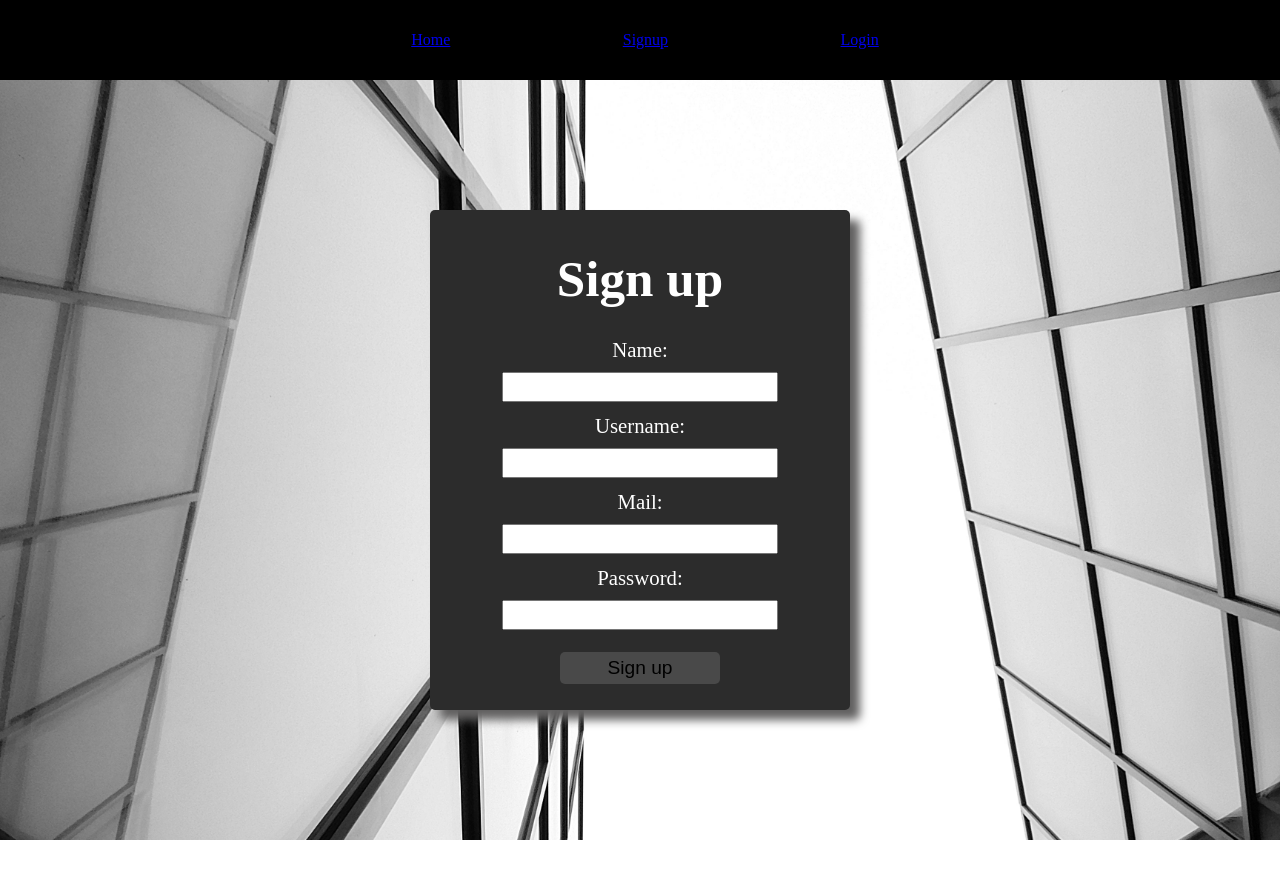
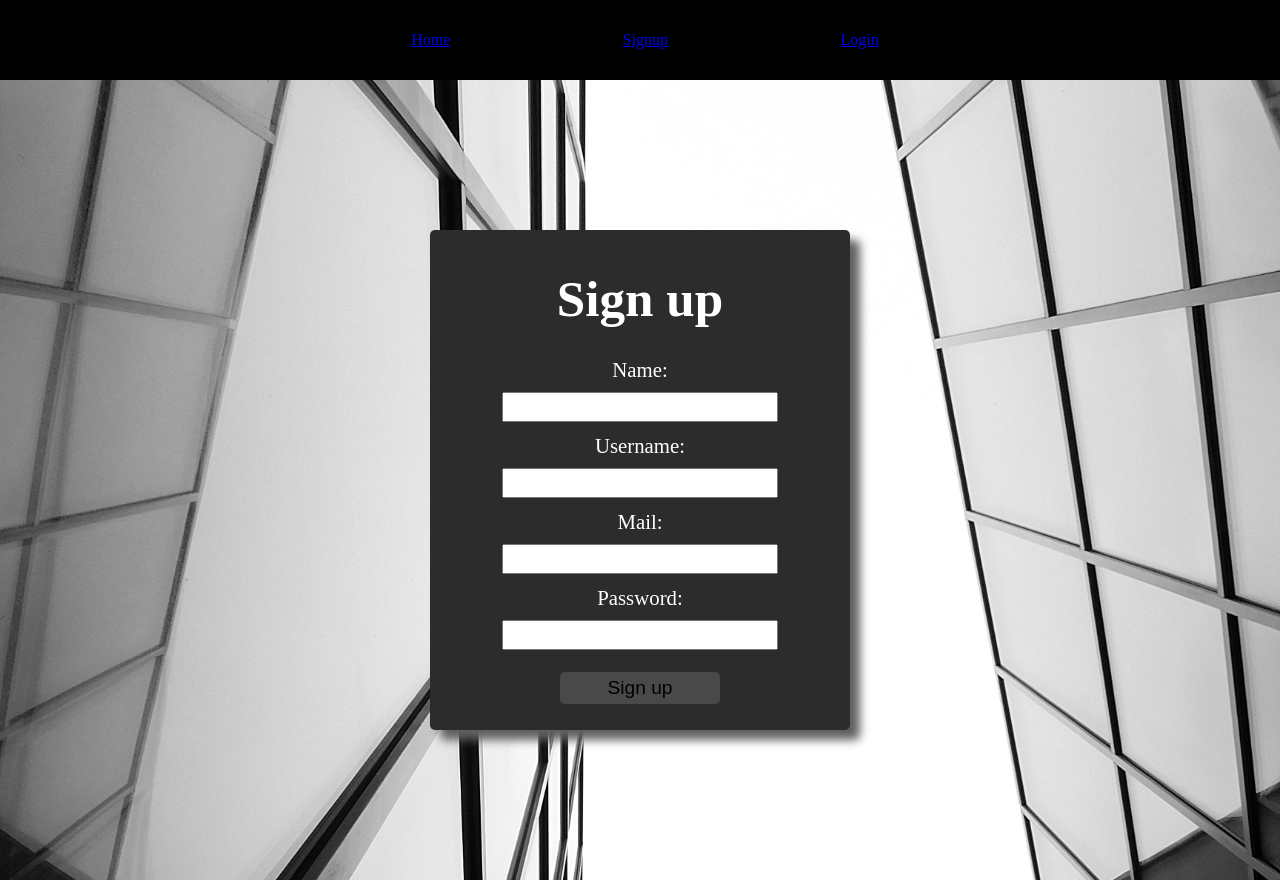
Before and after one commit to Libo99/MERN, a React (Create React App) app in the folder client/: page /Signup in a window 1280 px wide. Before the commit the page ends 840 px from the top, so only its background shows below. Built offline with nearby package versions, Linux system fonts and the light colour scheme.

Commit message:
added css to body on signup page and changed view height

```diff
--- a/client/src/SignUp.css
+++ b/client/src/SignUp.css
@@ -1,25 +1,26 @@
+body{
+  margin: 0;
+  padding: 0;
+}
+
 .container {
   margin: 0;
   padding: 0;
   /* background-color: rgb(231, 230, 230); */
-  height: 95vh;
+  height: 100vh;
   display: flex;
   justify-content: center;
   align-items: center;
-  background: url('./assets/bg.jpg');
+  background: url("./assets/bg.jpg");
   background-size: cover;
-
-
-
 }
 
-.signup{
-  background-color:rgb(44, 44, 44);
+.signup {
+  background-color: rgb(44, 44, 44);
   width: 420px;
   height: 500px;
   border-radius: 5px;
   box-shadow: 10px 10px 10px rgb(97, 96, 96);
-
 }
 
 .header {
@@ -36,7 +37,6 @@
   display: flex;
   align-items: center;
   justify-content: center;
-
 }
 
 form {
@@ -46,16 +46,15 @@ form {
   align-items: center;
 }
 
-label{
+label {
   margin-bottom: 10px;
   font-size: 1.3rem;
-  color:#fff;
+  color: #fff;
 }
 input {
   margin-bottom: 12px;
   font-size: 1.3rem;
-  color:black;
-
+  color: black;
 }
 button {
   background-color: rgb(73, 73, 73);
@@ -67,8 +66,7 @@ button {
   height: 2rem;
   color: black;
   transition: 0.5s;
-
 }
-button:hover{
+button:hover {
   background-color: #fff;
 }
```
